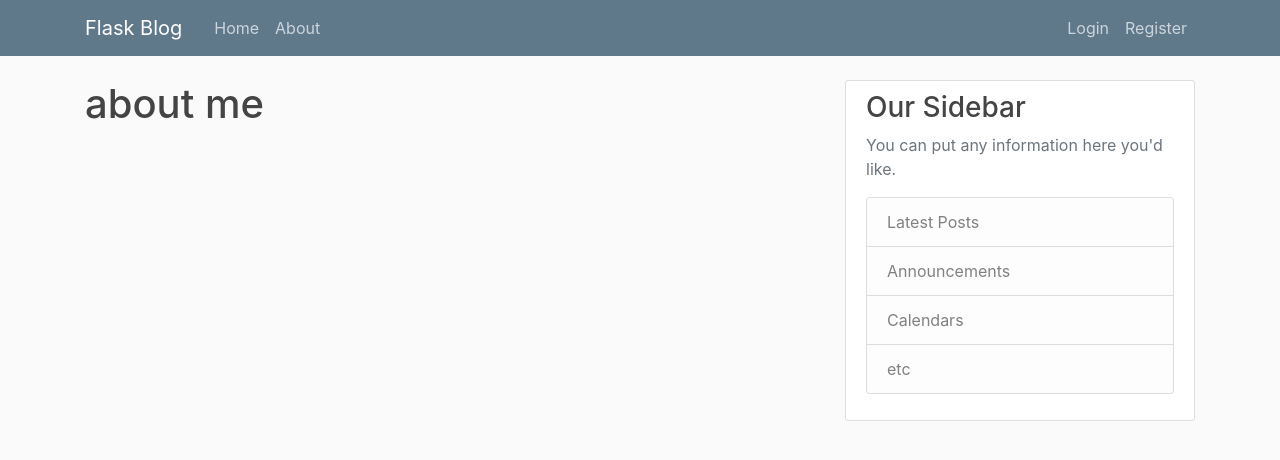
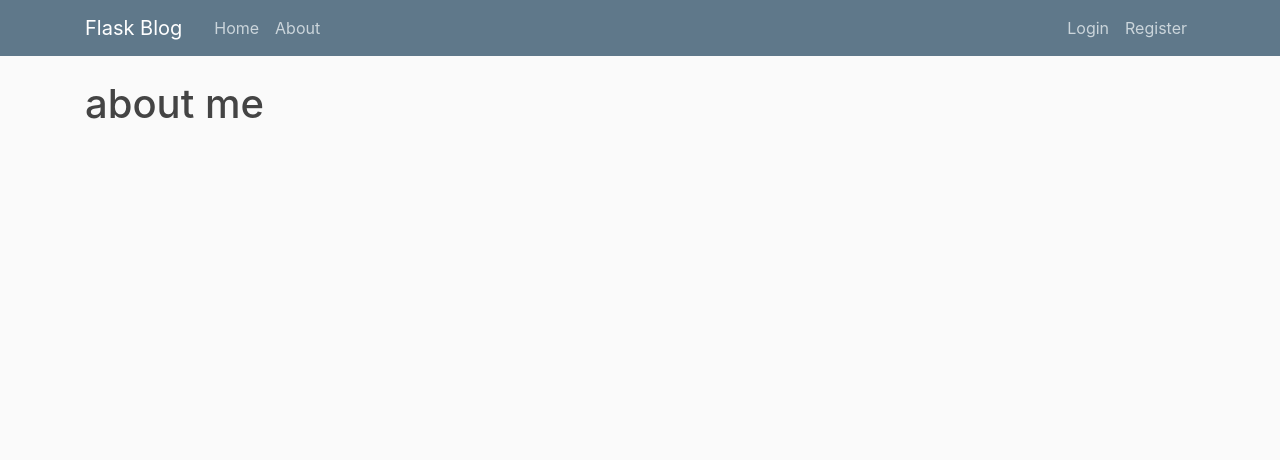
Before and after one commit to mrugankray/flask-blog, a Flask app: page /about in a window 1280 px wide. Shown: the top 460 px of the page. Run offline with Flask 2, Linux system fonts and the light colour scheme; some libraries are stand-ins or nearby versions.

Commit message:
Removed sidebar

```diff
--- a/flaskblog/templates/layout.html
+++ b/flaskblog/templates/layout.html
@@ -42,7 +42,7 @@
     </header>
     <main role="main" class="container">
       <div class="row">
-        <div class="col-md-8">
+        <div class="col-md-12">
             {% with messages = get_flashed_messages(with_categories=true) %}
               {% if messages %}
                 {% for category, message in messages %}
@@ -55,19 +55,6 @@
             {% block body %}{% endblock %}
           {% block content %}{% endblock %}
         </div>
-        <div class="col-md-4">
-          <div class="content-section">
-            <h3>Our Sidebar</h3>
-            <p class='text-muted'>You can put any information here you'd like.
-              <ul class="list-group">
-                <li class="list-group-item list-group-item-light">Latest Posts</li>
-                <li class="list-group-item list-group-item-light">Announcements</li>
-                <li class="list-group-item list-group-item-light">Calendars</li>
-                <li class="list-group-item list-group-item-light">etc</li>
-              </ul>
-            </p>
-          </div>
-        </div>
       </div>
     </main>
 
```
